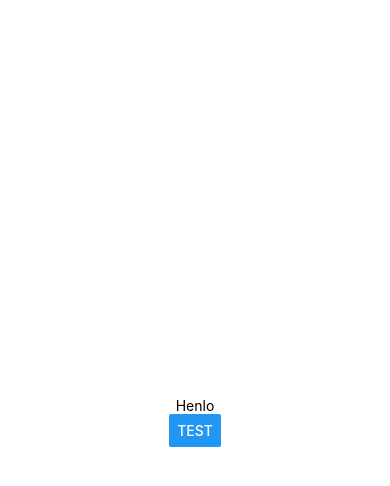
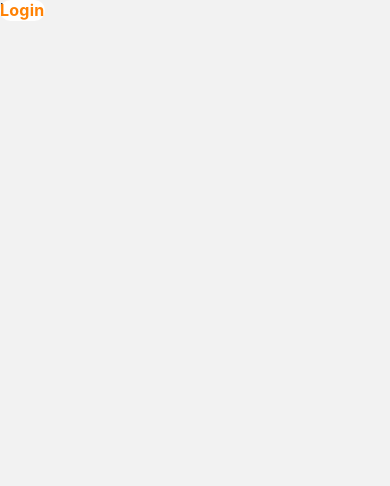
Before and after one commit to LukePetko/TravelSafe, a React Native app: screen / in a window 390 px wide. Shown: the top 486 px of the page. Built offline with nearby package versions, Linux system fonts and the light colour scheme; what expo-linking would draw is missing.

Commit message:
login stack

```diff
--- a/constants/Colors.ts
+++ b/constants/Colors.ts
@@ -1,4 +1,4 @@
-const tintColorLight = '#FF8205';
+export const tintColorLight = '#FF8205';
 const tintColorDark = '#FF8205';
 
 export default {
@@ -11,7 +11,7 @@ export default {
   },
   dark: {
     text: '#fff',
-    background: '#000',
+    background: '#222',
     tint: tintColorDark,
     tabIconDefault: '#ccc',
     tabIconSelected: tintColorDark,
--- a/navigation/index.tsx
+++ b/navigation/index.tsx
@@ -22,6 +22,7 @@ import NotFoundScreen from "../screens/NotFoundScreen";
 import TabOneScreen from "../screens/TabOneScreen";
 import TabTwoScreen from "../screens/TabTwoScreen";
 import {
+    LoginStackParamList,
     RootStackParamList,
     RootTabParamList,
     RootTabScreenProps,
@@ -40,7 +41,7 @@ export default function Navigation({
             linking={LinkingConfiguration}
             theme={colorScheme === "dark" ? DarkTheme : DefaultTheme}
         >
-      { user ? <RootNavigator /> : <AuthNavigator /> }
+            {user ? <RootNavigator /> : <AuthNavigator />}
         </NavigationContainer>
     );
 }
@@ -69,13 +70,32 @@ const RootNavigator = () => {
             </Stack.Group>
         </Stack.Navigator>
     );
-}
+};
+
+const LoginStack = createNativeStackNavigator<LoginStackParamList>();
 
 const AuthNavigator = () => {
     return (
-      <Login />
+        <LoginStack.Navigator
+            initialRouteName="Login"
+            screenOptions={{
+                headerShown: false,
+                gestureEnabled: false,
+            }}
+        >
+            <LoginStack.Screen
+                name="Login"
+                component={Login}
+                options={{ headerShown: false }}
+            />
+            <LoginStack.Screen
+                name="Register"
+                component={NotFoundScreen}
+                options={{ title: "Oops!" }}
+            />
+        </LoginStack.Navigator>
     );
-}
+};
 
 /**
  * A bottom tab navigator displays tab buttons on the bottom of the display to switch screens.
@@ -123,7 +143,9 @@ export const BottomTabNavigator = () => {
                 component={TabTwoScreen}
                 options={{
                     title: "Search",
-          tabBarIcon: ({ color }) => <Feather name="search" size={24} color={color} />,
+                    tabBarIcon: ({ color }) => (
+                        <Feather name="search" size={24} color={color} />
+                    ),
                 }}
             />
             <BottomTab.Screen
@@ -131,7 +153,9 @@ export const BottomTabNavigator = () => {
                 component={TabTwoScreen}
                 options={{
                     title: "Trip",
-          tabBarIcon: ({ color }) => <Feather name="plus" size={24} color={color} />,
+                    tabBarIcon: ({ color }) => (
+                        <Feather name="plus" size={24} color={color} />
+                    ),
                 }}
             />
             <BottomTab.Screen
@@ -139,7 +163,9 @@ export const BottomTabNavigator = () => {
                 component={TabTwoScreen}
                 options={{
                     title: "Map",
-          tabBarIcon: ({ color }) => <Feather name="map" size={24} color={color} />,
+                    tabBarIcon: ({ color }) => (
+                        <Feather name="map" size={24} color={color} />
+                    ),
                     headerShown: false,
                 }}
             />
@@ -148,12 +174,14 @@ export const BottomTabNavigator = () => {
                 component={TabTwoScreen}
                 options={{
                     title: "Profile",
-          tabBarIcon: ({ color }) => <Feather name="user" size={24} color={color} />,
+                    tabBarIcon: ({ color }) => (
+                        <Feather name="user" size={24} color={color} />
+                    ),
                 }}
             />
         </BottomTab.Navigator>
     );
-}
+};
 
 /**
  * You can explore the built-in icon families and icons on the web at https://icons.expo.fyi/
--- a/screens/auth/Login.tsx
+++ b/screens/auth/Login.tsx
@@ -1,5 +1,5 @@
 import React from "react";
-import { View, Text, Button } from "react-native";
+import { View, Text, Button, Pressable } from "react-native";
 import { useDispatch } from "react-redux";
 import { auth } from "../../Firebase";
 import { login } from "../../redux/stores/user";
@@ -24,9 +24,11 @@ export const Login = () => {
     };
 
     return (
-        <View style={styles.container}>
+        <View>
             <Text>Henlo</Text>
-            <Button title="Test" onPress={() => signIn()} />
+            <Pressable style={styles.button} onPress={() => signIn()}>
+                <Text style={styles.text}>Login</Text>
+            </Pressable>
         </View>
     );
 };
--- a/styles/global.ts
+++ b/styles/global.ts
@@ -1,4 +1,5 @@
 import { Platform, StyleSheet } from "react-native";
+import { tintColorLight } from "../constants/Colors";
 
 export const styles = StyleSheet.create({
     container: {
@@ -23,4 +24,26 @@ export const styles = StyleSheet.create({
         fontSize: 14,
         color: "#2e78b7",
     },
+    button: {
+        display: "flex",
+        flexDirection: "row",
+        justifyContent: "center",
+        alignItems: "center",
+        // padding: "18px 16px",
+        position: "absolute",
+        // width: "359px",
+        // height: "54px",
+        // left: "16px",
+        // top: "397px",
+        backgroundColor: "#FFF",
+        // backdropFilter: "blur(80px)",
+        borderRadius: 13,
+    },
+    text: {
+        fontSize: 16,
+        lineHeight: 21,
+        fontWeight: "bold",
+        letterSpacing: 0.25,
+        color: tintColorLight,
+    },
 });
--- a/types.tsx
+++ b/types.tsx
@@ -32,6 +32,11 @@ export type RootTabParamList = {
   ProfileTab: undefined;
 };
 
+export type LoginStackParamList = {
+  Login: undefined;
+  Register: undefined;
+};
+
 export type RootTabScreenProps<Screen extends keyof RootTabParamList> = CompositeScreenProps<
   BottomTabScreenProps<RootTabParamList, Screen>,
   NativeStackScreenProps<RootStackParamList>
```
Lines whose indentation alone changed are shown as unchanged.
